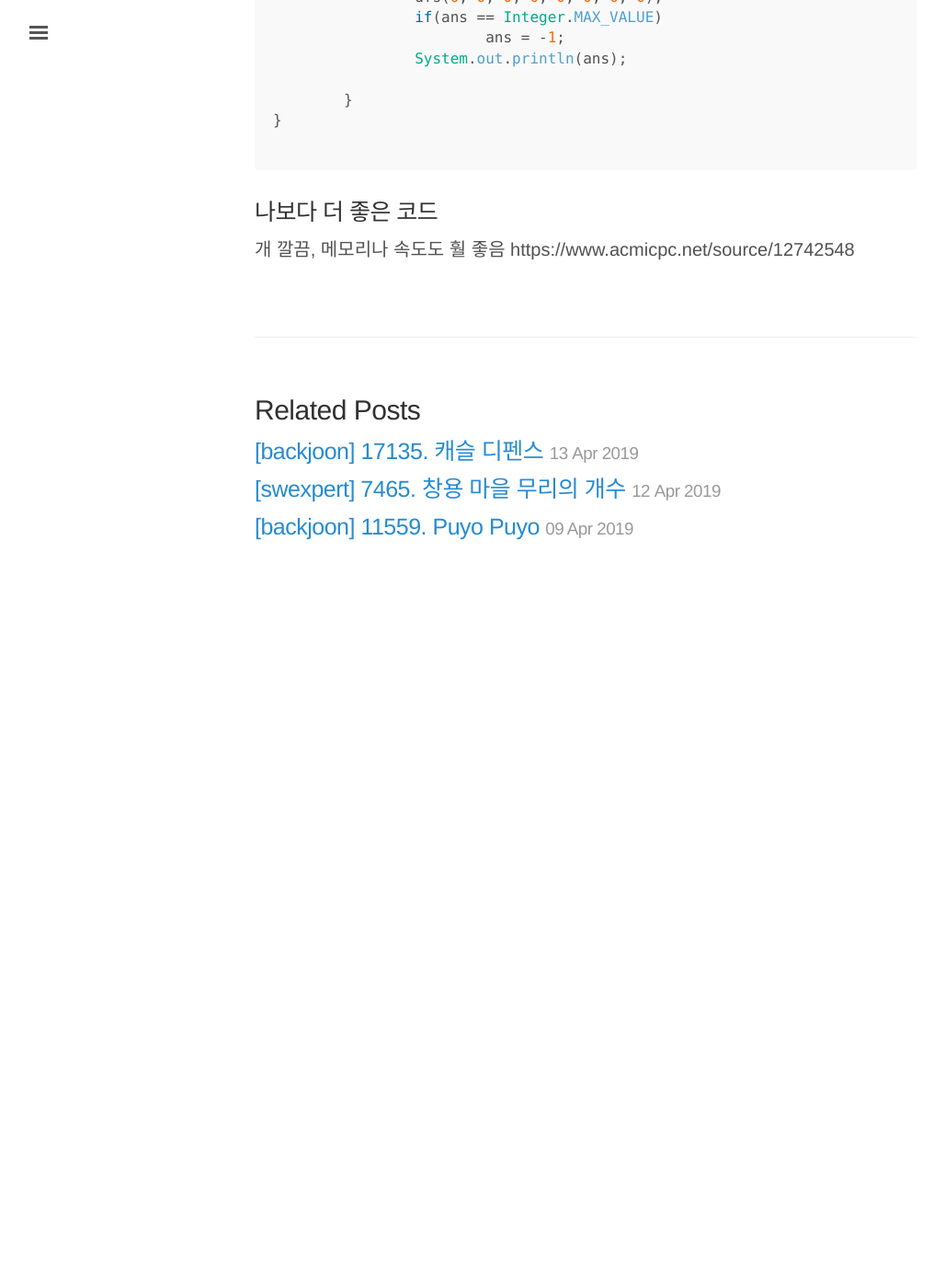
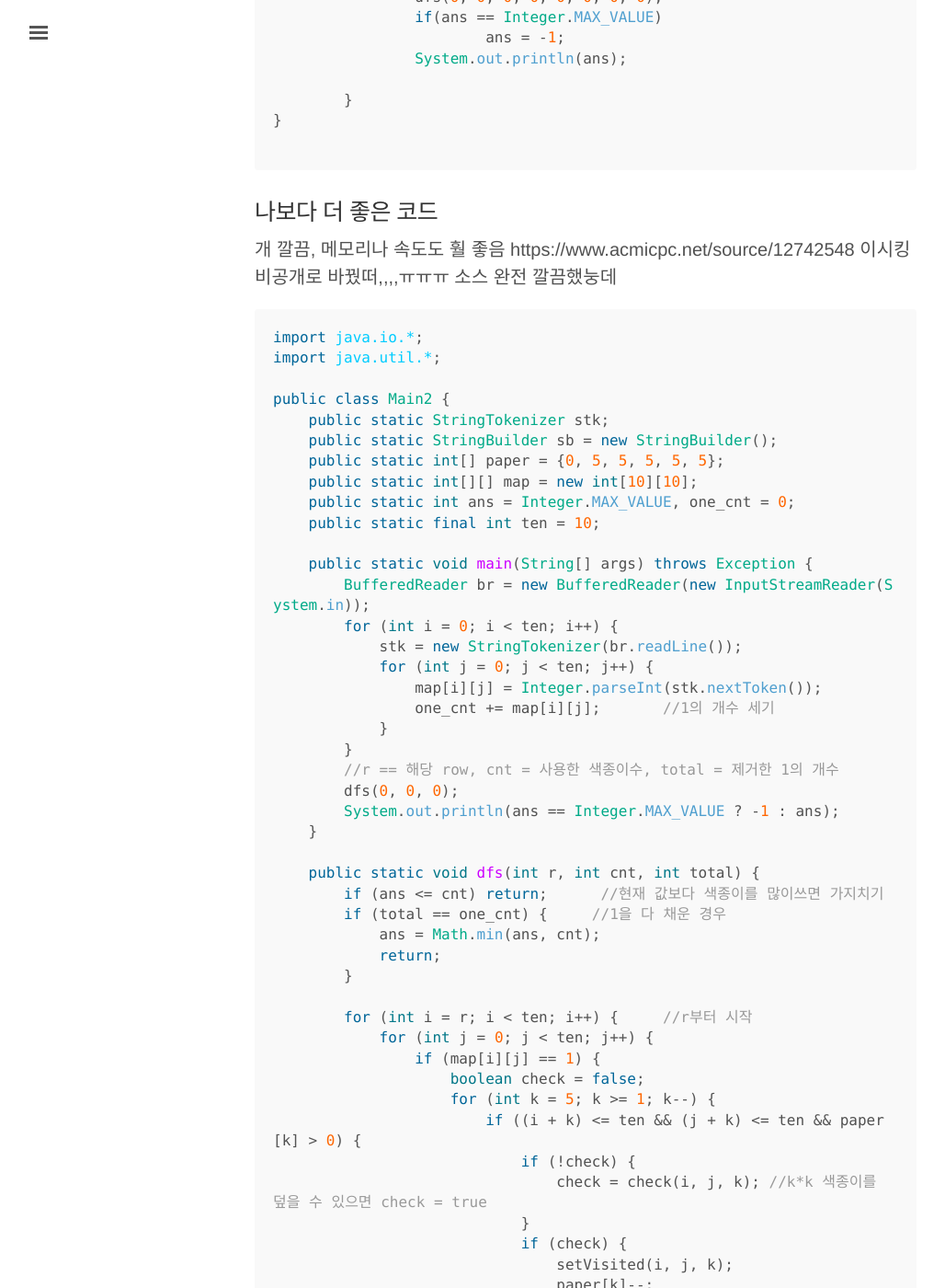
Before and after one commit to myungeunlee/myungeunlee.github.io, a Jekyll site: the page built from _posts/2019-04-12-baekjoon-색종이붙이기.md, in a window 1280 px wide and 1400 px high, scrolled down 5112 px. Shown: the whole window at 92% size, without its empty margins (3-1031 px from the left). Built offline with Jekyll 4.4.1, drawn with Linux system fonts in a browser that asks for light colours; some web fonts are replaced; our own code applies the rules of GitHub Pages for plain Markdown files; before the commit the page ends 5760 px from its top, so only the background shows below that; some of the changed text lies outside the part shown.

Commit message:
Update 2019-04-12-baekjoon-색종이붙이기.md

````diff
--- a/_posts/2019-04-12-baekjoon-색종이붙이기.md
+++ b/_posts/2019-04-12-baekjoon-색종이붙이기.md
@@ -207,3 +207,95 @@ public class Main {
 ### 나보다 더 좋은 코드
 개 깔끔, 메모리나 속도도 훨 좋음
 https://www.acmicpc.net/source/12742548
+이시킹 비공개로 바꿨떠,,,,ㅠㅠㅠ 소스 완전 깔끔했눙데
+
+```java
+import java.io.*;
+import java.util.*;
+
+public class Main2 {
+    public static StringTokenizer stk;
+    public static StringBuilder sb = new StringBuilder();
+    public static int[] paper = {0, 5, 5, 5, 5, 5};
+    public static int[][] map = new int[10][10];
+    public static int ans = Integer.MAX_VALUE, one_cnt = 0;
+    public static final int ten = 10;
+
+    public static void main(String[] args) throws Exception {
+        BufferedReader br = new BufferedReader(new InputStreamReader(System.in));
+        for (int i = 0; i < ten; i++) {
+            stk = new StringTokenizer(br.readLine());
+            for (int j = 0; j < ten; j++) {
+                map[i][j] = Integer.parseInt(stk.nextToken());
+                one_cnt += map[i][j];       //1의 개수 세기
+            }
+        }
+        //r == 해당 row, cnt = 사용한 색종이수, total = 제거한 1의 개수
+        dfs(0, 0, 0);
+        System.out.println(ans == Integer.MAX_VALUE ? -1 : ans);
+    }
+
+    public static void dfs(int r, int cnt, int total) {
+        if (ans <= cnt) return;      //현재 값보다 색종이를 많이쓰면 가지치기
+        if (total == one_cnt) {     //1을 다 채운 경우
+            ans = Math.min(ans, cnt);
+            return;
+        }
+
+        for (int i = r; i < ten; i++) {     //r부터 시작
+            for (int j = 0; j < ten; j++) {
+                if (map[i][j] == 1) {
+                    boolean check = false;
+                    for (int k = 5; k >= 1; k--) {
+                        if ((i + k) <= ten && (j + k) <= ten && paper[k] > 0) {
+                            if (!check) {
+                                check = check(i, j, k); //k*k 색종이를 덮을 수 있으면 check = true
+                            }
+                            if (check) {
+                                setVisited(i, j, k);
+                                paper[k]--;
+                                dfs(i, cnt + 1, total + k * k);
+                                paper[k]++;
+                                setVisited(i, j, k);
+                            }
+                        }
+                    }
+                    if (!check) {    //색종이를 못덮는 경우
+                        return;
+                    }
+                }
+                if (map[i][j] == 1) return;     //덮고나서도 해당좌표를 못지우는경우
+            }
+        }
+        if (isValid()) {
+            ans = Math.min(ans, cnt);
+        }
+    }
+
+    public static boolean isValid() {
+        for (int i = 0; i < ten; i++) {
+            for (int j = 0; j < ten; j++) {
+                if (map[i][j] == 1) return false;
+            }
+        }
+        return true;
+    }
+
+    public static boolean check(int r, int c, int size) {
+        for (int i = r; i < r + size; i++) {
+            for (int j = c; j < c + size; j++) {
+                if (map[i][j] == 0) return false;
+            }
+        }
+        return true;
+    }
+
+    public static void setVisited(int r, int c, int size) {
+        for (int i = r; i < r + size; i++) {
+            for (int j = c; j < c + size; j++) {
+                map[i][j] = map[i][j] ^ 1;
+            }
+        }
+    }
+}
+```
````
